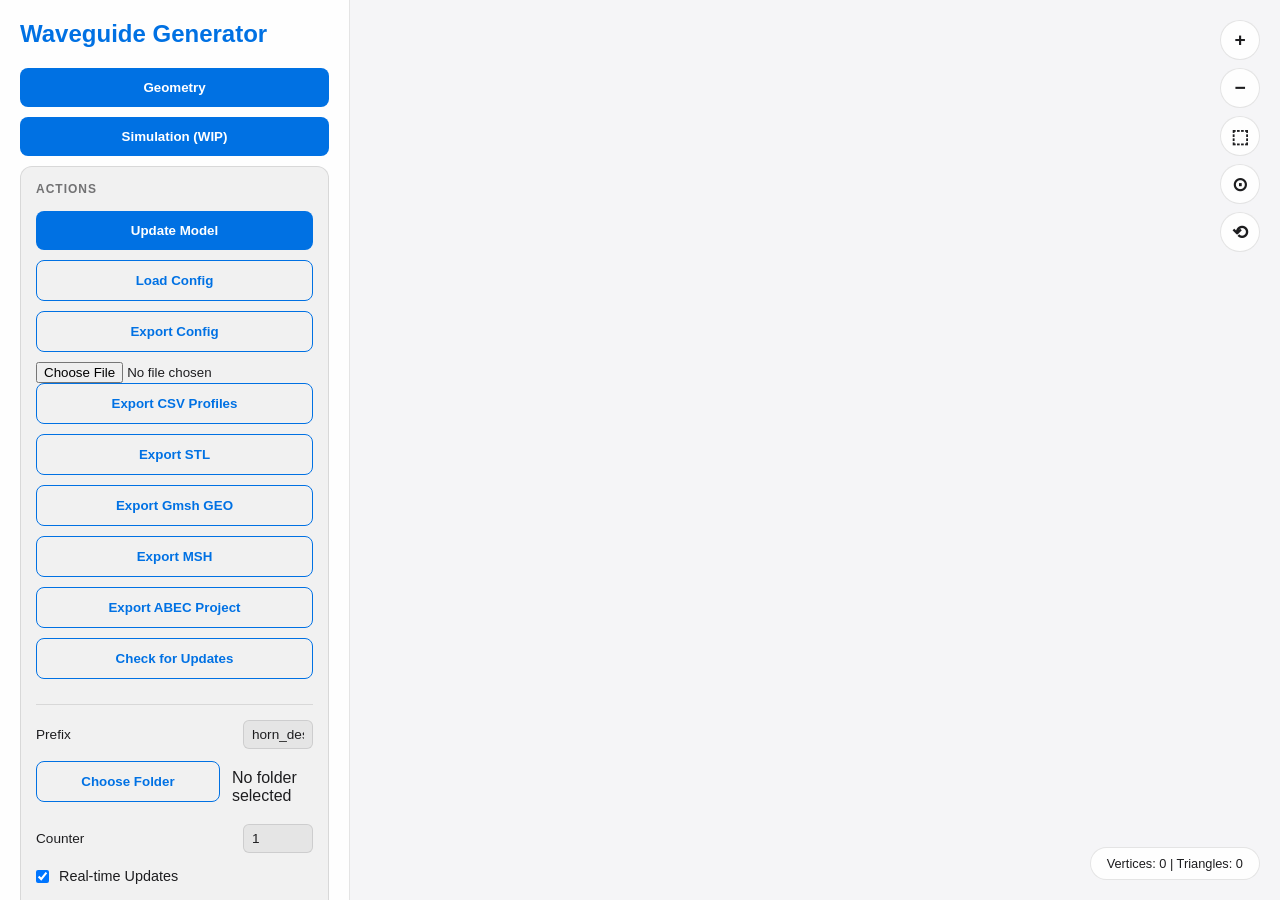
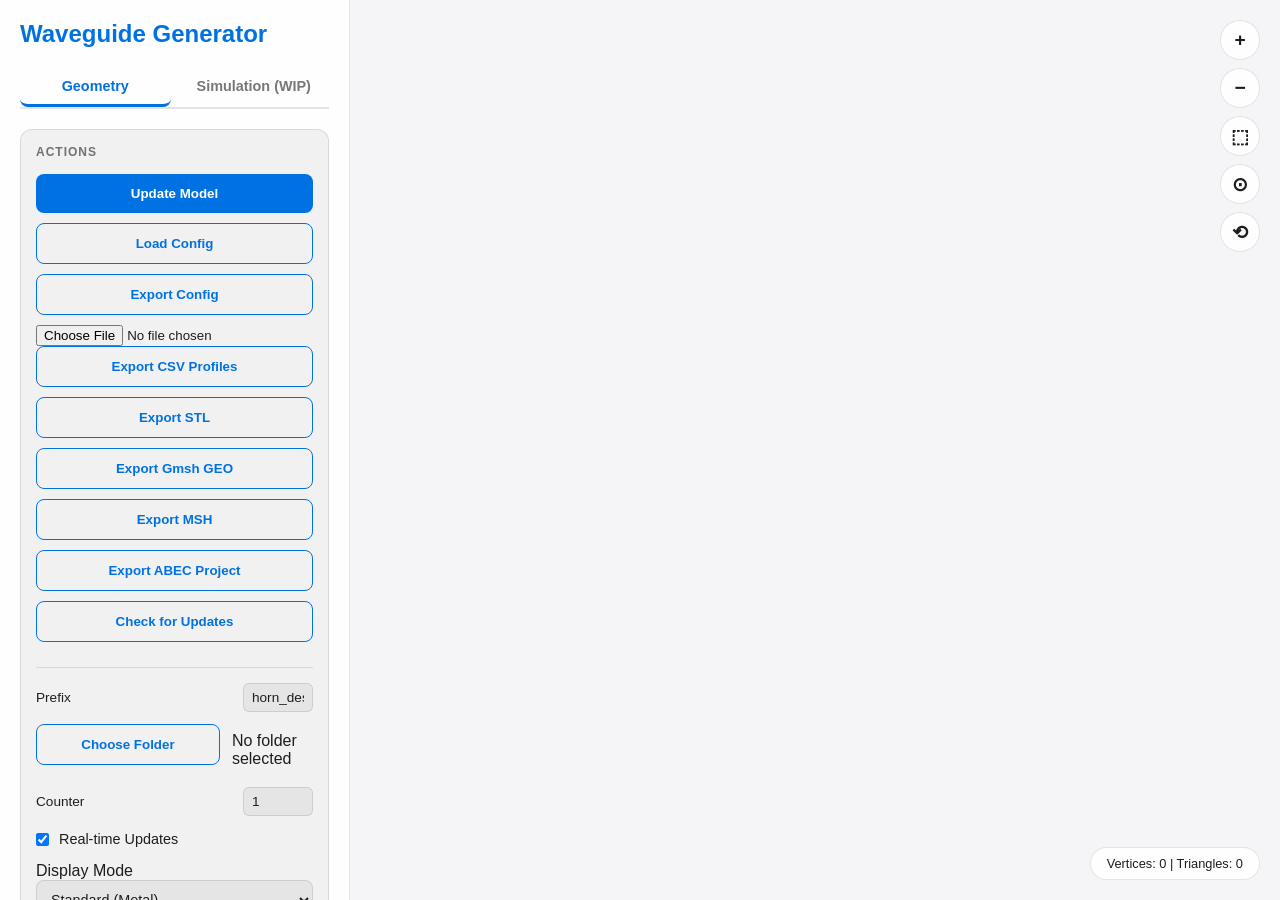

Add Phases 4-7 modules, documentation, and multi-agent workflow support

--- a/style.css
+++ b/style.css
@@ -62,6 +62,139 @@ h1 {
     color: var(--accent-color);
 }
 
+/* Tab Navigation */
+.tab-navigation {
+    display: flex;
+    gap: 8px;
+    margin-bottom: 20px;
+    border-bottom: 2px solid var(--border-color);
+    padding-bottom: 0;
+}
+
+.tab-btn {
+    flex: 1;
+    padding: 10px 16px;
+    background: transparent;
+    border: none;
+    border-bottom: 3px solid transparent;
+    color: var(--text-color);
+    opacity: 0.6;
+    font-weight: 600;
+    font-size: 0.9rem;
+    cursor: pointer;
+    transition: all 0.2s;
+    margin-bottom: 0;
+}
+
+.tab-btn:hover {
+    opacity: 0.8;
+    background: transparent;
+}
+
+.tab-btn.active {
+    opacity: 1;
+    border-bottom-color: var(--accent-color);
+    color: var(--accent-color);
+}
+
+.tab-content {
+    display: none;
+}
+
+.tab-content.active {
+    display: block;
+}
+
+/* Simulation Panel Styles */
+.status-indicator {
+    display: flex;
+    align-items: center;
+    gap: 10px;
+    padding: 10px;
+    background: var(--input-bg);
+    border-radius: 8px;
+    margin-bottom: 10px;
+}
+
+.status-dot {
+    width: 12px;
+    height: 12px;
+    border-radius: 50%;
+    background: #888;
+    animation: pulse 2s infinite;
+}
+
+.status-dot.connected {
+    background: #00ff88;
+    animation: none;
+}
+
+.status-dot.disconnected {
+    background: #ff4444;
+    animation: none;
+}
+
+@keyframes pulse {
+
+    0%,
+    100% {
+        opacity: 1;
+    }
+
+    50% {
+        opacity: 0.5;
+    }
+}
+
+.status-help {
+    font-size: 0.75rem;
+    color: var(--text-color);
+    opacity: 0.6;
+    margin-top: 8px;
+    line-height: 1.4;
+}
+
+.progress-bar {
+    width: 100%;
+    height: 8px;
+    background: var(--input-bg);
+    border-radius: 4px;
+    overflow: hidden;
+    margin: 15px 0 10px 0;
+}
+
+.progress-fill {
+    height: 100%;
+    background: var(--accent-color);
+    width: 0%;
+    transition: width 0.3s ease;
+}
+
+.progress-text {
+    font-size: 0.85rem;
+    color: var(--text-color);
+    opacity: 0.8;
+    text-align: center;
+}
+
+#results-charts {
+    min-height: 200px;
+}
+
+.chart-container {
+    margin-bottom: 20px;
+    padding: 15px;
+    background: var(--input-bg);
+    border-radius: 8px;
+}
+
+.chart-title {
+    font-size: 0.9rem;
+    font-weight: 600;
+    margin-bottom: 10px;
+    color: var(--text-color);
+}
+
 .input-row-4 {
     display: grid;
     grid-template-columns: repeat(4, 1fr);
